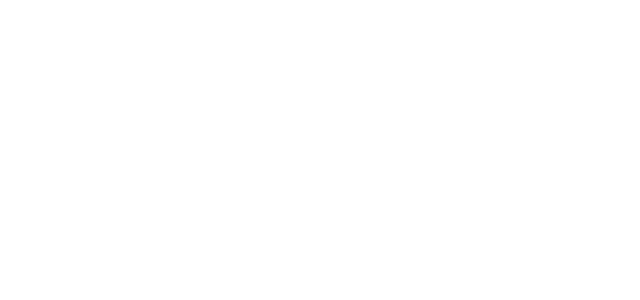
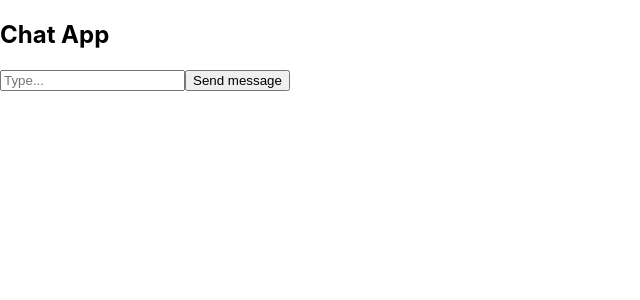
Before and after one commit to NarendraDhamecha/group-chat-app, a React (Create React App) app: page /chat in a window 1280 px wide. Shown: the top 300 px of the page, without its empty margins (0-640 px from the left). Built offline with nearby package versions, Linux system fonts and the light colour scheme.

Commit message:
Frontend of The Chat Application

```diff
--- a/src/App.js
+++ b/src/App.js
@@ -1,6 +1,7 @@
 import SignUp from "./components/Auth/SignUp";
 import Login from "./components/Auth/Login";
 import { Route, Switch } from "react-router-dom";
+import GroupChat from "./components/Chat/GroupChat";
 
 const App = () => {
   return (
@@ -8,6 +9,7 @@ const App = () => {
       <Switch>
         <Route exact path="/signup" component={SignUp} />
         <Route exact path="/login" component={Login} />
+        <Route exact path="/chat" component={GroupChat}/>
       </Switch>
     </>
   );
--- a/src/components/Auth/Login.js
+++ b/src/components/Auth/Login.js
@@ -1,12 +1,13 @@
-import { useRef, useState } from "react";
-import { NavLink } from "react-router-dom";
+import axios from "axios";
+import { useRef } from "react";
+import { NavLink, useHistory } from "react-router-dom";
 
 const Login = () => {
-  const [isLogin, setLogin] = useState(true);
   const emailRef = useRef("");
   const passwordRef = useRef("");
+  const history = useHistory();
 
-  const submitHandler = (e) => {
+  const submitHandler = async (e) => {
     e.preventDefault();
 
     const loginCredentials = {
@@ -14,7 +15,17 @@ const Login = () => {
       password: passwordRef.current.value,
     };
 
-    console.log(loginCredentials);
+    try {
+      const response = await axios.post(
+        "http://localhost:4000/user/login",
+        loginCredentials
+      );
+
+      alert(response.data.message);
+      history.push('/chat')
+    } catch (error) {
+      alert(error.response.data.message);
+    }
   };
 
   return (
--- /dev/null
+++ b/src/components/Chat/GroupChat.js
@@ -0,0 +1,34 @@
+import { useRef, useState } from "react";
+
+const GroupChat = () => {
+  const [messages, setMessages] = useState([]);
+  const messageRef = useRef("");
+
+  const sendMsgHandler = (e) => {
+    e.preventDefault();
+
+    const newMsg = messageRef.current.value;
+
+    setMessages((prevMsgs) => {
+        return [...prevMsgs, newMsg]
+    })
+  };
+  return (
+    <div>
+      <h2>Chat App</h2>
+      <div>
+        {messages.map((msg) => {
+            return <p key={Math.random()}>you: {msg}</p>
+        })}
+      </div>
+      <div>
+        <form onSubmit={sendMsgHandler}>
+          <input type="text" placeholder="Type..." ref={messageRef} />
+          <button type="submit">Send message</button>
+        </form>
+      </div>
+    </div>
+  );
+};
+
+export default GroupChat;
```
